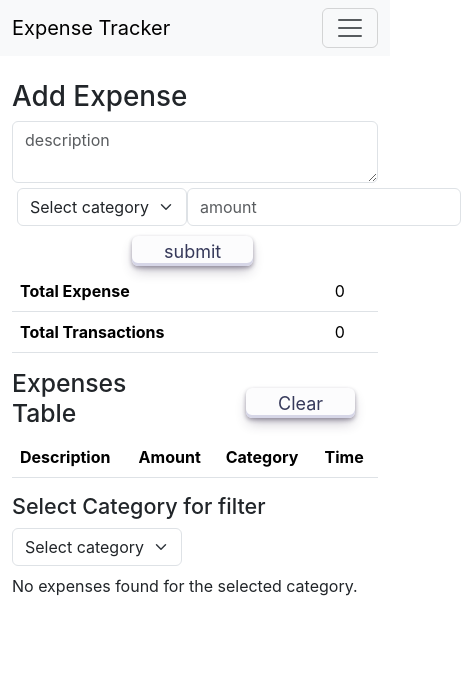
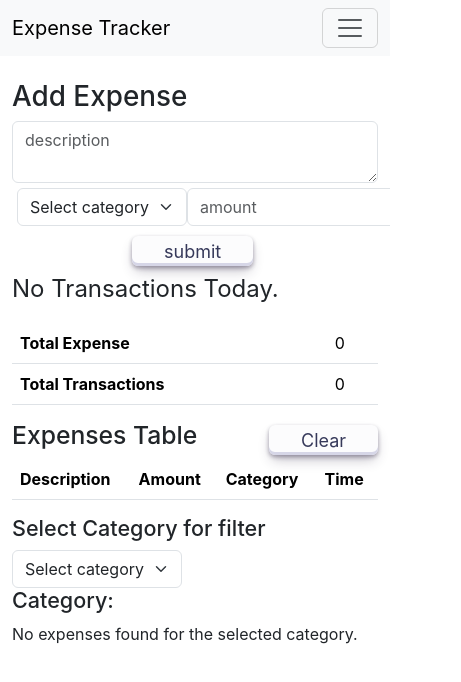
Before and after one commit to lohithganni/Expense-Tracker, a React (Create React App) app: page / in a window 390 px wide. Shown: the top 682 px of the page, 461 px wide, since content can reach past the window. Built offline with nearby package versions, Linux system fonts and the light colour scheme.

Commit message:
added lot todays expenditures feature

```diff
--- a/src/App.css
+++ b/src/App.css
@@ -76,3 +76,13 @@ code {
 .btn-del {
   padding: auto;
 }
+.text{
+  font-size: 24px;
+
+}
+@media (max-width: 768px) {
+  html, body {
+  width: auto !important;
+  overflow-x: hidden !important;
+  }
+  }
--- a/src/expenseform.js
+++ b/src/expenseform.js
@@ -1,6 +1,7 @@
 import React, { useState, useEffect } from "react";
 import ExpenseSum from "./expenseSum";
 import FilterCategory from "./filter";
+import TodayExpenses from "./todayExpense";
 const COUNT_KEY = "count";
 const TOTAL_EXPENSE_KEY = "totalExpense";
 const MAIN_OBJECT_KEY = "mainObject";
@@ -186,7 +187,7 @@ const AddExpenseForm = () => {
           style={{ margin: "5px 120px" }}
         />
       </form>
-
+      <TodayExpenses mainObject={mainObject}/>
       <table className="table">
         <thead>
           <tr>
@@ -206,7 +207,7 @@ const AddExpenseForm = () => {
         <button
           className="btna"
           onClick={clearData}
-          style={{ margin: "5px 120px" }}
+          style={{ margin: "0" }}
         >
           Clear
         </button>
@@ -226,7 +227,7 @@ const AddExpenseForm = () => {
               <tr>
                 <td colSpan="5" ><ExpenseSum expenses={expenses} date={date}/></td>
               </tr>
-              {(expenses || []).map((expense, index) => (
+              {(expenses || []).slice().reverse().map((expense, index) => (
                 <tr key={`${date}-${index}`}>
                   <td className="description" style={{alignContent:"center", justifyContent:'space-around'}}>{expense.description}</td>
                   <td style={{alignContent:"center", justifyContent:'space-around'}}>{expense.amount}</td>
--- a/src/filter2.js
+++ b/src/filter2.js
@@ -14,7 +14,7 @@ const Filter = ({ value, mainObject }) => {
 
   return (
     <>
-      <h4>{value}</h4>
+      <h4>{"Category: " + value}</h4>
       {catArray.length > 0 ? (
 
         <Table catArray={catArray} />
--- a/src/table.js
+++ b/src/table.js
@@ -1,3 +1,4 @@
+import ExpenseSum from "./expenseSum";
 const Table = ({catArray}) => {
     return (
         <>
@@ -11,14 +12,17 @@ const Table = ({catArray}) => {
           </tr>
         </thead>
         <tbody>
+        <tr>
+                <td colSpan="5" ><ExpenseSum expenses={catArray} date={""}/></td>
+              </tr>
               {catArray.slice().reverse().map((expense, index) => (
-                <tr key={`${index}`}>
+                <tr >
                   <td className="description" style={{alignContent:"center", justifyContent:'space-around'}}>{expense.description}</td>
-                  <td style={{alignContent:"center", justifyContent:'space-around'}}>{expense.amount}</td>
-                  <td style={{alignContent:"center", justifyContent:'space-around'}}>{expense.date}</td>
-                  <td style={{alignContent:"center", justifyContent:'space-around'}}>{expense.time}</td>
+                  <td style={{alignContent:"center"}}>{expense.amount}</td>
+                  <td style={{alignContent:"center"}}>{expense.date}</td>
+                  <td style={{alignContent:"center"}}>{expense.time}</td>
+                </tr>
 
-                </tr>
               ))}
 
         </tbody>
--- /dev/null
+++ b/src/todayExpense.js
@@ -0,0 +1,24 @@
+const TodayExpenses = ({mainObject}) => {
+    const currentTime=new Date();
+    const date=currentTime.toLocaleDateString();
+    let count=0;
+    let amount=0;
+    if(mainObject.has(date)){
+        const todayArray=mainObject.get(date);//todays array of expenses
+        todayArray.forEach((curr)=>{
+            count++;
+            amount+=parseFloat(curr.amount);
+        })
+    }
+
+
+    return (
+        <>
+        {
+            count!==0?<p className="text">{"Today's total Expense is "+amount+", with " +count +" transactions"}</p>: <p className="text">{"No Transactions Today. "}</p>
+        }
+        </>
+    );
+}
+
+export default TodayExpenses;
```
